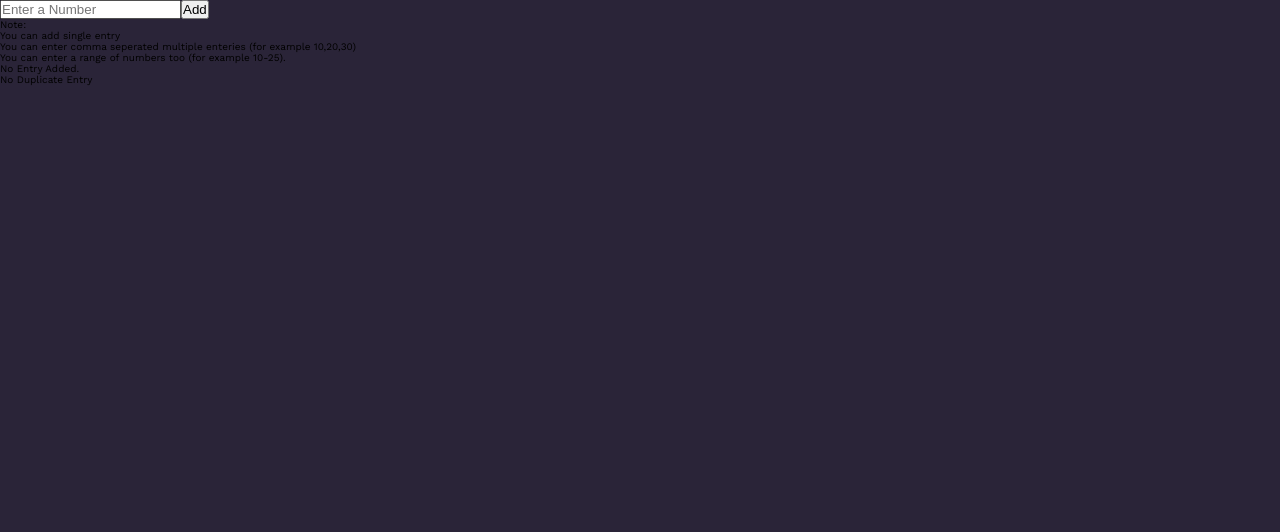
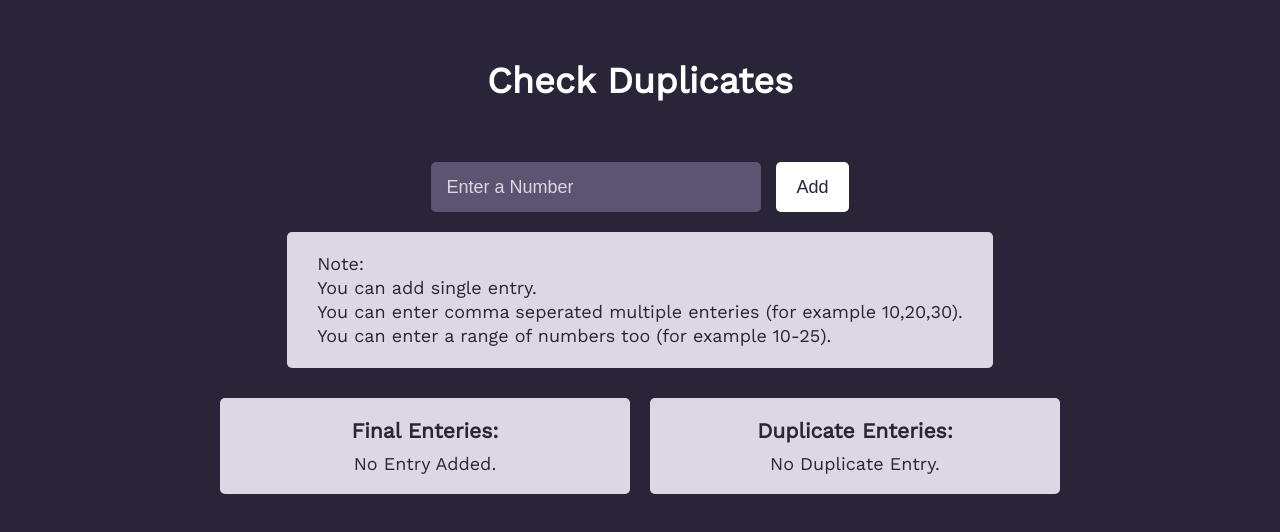
Before and after one commit to devanSAGA/BMS-Test, a React (Create React App) app: page /BMS-Test/assignment1 in a window 1280 px wide. Shown: the top 532 px of the page. Built offline with nearby package versions, Linux system fonts and the light colour scheme.

Commit message:
Add styles for Check Duplicates Page

```diff
--- a/src/components/CheckDuplicates/CheckDuplicates.css
+++ b/src/components/CheckDuplicates/CheckDuplicates.css
@@ -0,0 +1,98 @@
+.check-duplicates-container {
+  display: -webkit-flex;
+  display: -ms-flex;
+  display: flex;
+  flex-direction: column;
+  align-items: center;
+  max-width: 1160px;
+  min-height: 100%;
+  margin: 0 auto;
+  padding: 0 2rem;
+}
+
+.input-section {
+  display: -webkit-flex;
+  display: -ms-flex;
+  display: flex;
+  justify-content: center;
+  align-items: center;
+  margin-bottom: 2rem;
+}
+
+.input-section .input {
+  padding: 1rem 1.5rem;
+  margin-right: 1.5rem;
+  height: 3rem;
+  width: 30rem;
+  border: 0;
+  border-radius: 5px;
+  background-color: var(--tertiary-color);
+  color: var(--primary-text-color);
+  font-size: var(--font-size-s);
+}
+
+.input-section .input::placeholder {
+  color: var(--secondary-text-color);
+}
+
+.button {
+  background-color: var(--primary-text-color);
+  color: var(--primary-color);
+  font-size: var(--font-size-s);
+  border: 0;
+  outline: 0;
+  padding: 1rem 2rem;
+  border-radius: 5px;
+  height: 3rem;
+}
+
+.notes-list {
+  background-color: var(--secondary-text-color);
+  color: var(--primary-color);
+  font-size: var(--font-size-s);
+  padding: 2rem 3rem;
+  border-radius: 5px;
+  list-style-type: none;
+  margin-bottom: 2rem;
+}
+
+.notes-list {
+  line-height: 2.4rem;
+}
+
+.results,
+.results__section {
+  display: -webkit-flex;
+  display: -ms-flex;
+  display: flex;
+}
+
+.results__section {
+  flex-direction: column;
+  align-items: center;
+  background-color: var(--secondary-text-color);
+  color: var(--primary-color);
+  font-size: var(--font-size-s);
+  padding: 2rem 3rem;
+  border-radius: 5px;
+  margin: 1rem;
+  width: 35rem;
+  word-break: break-word;
+  margin-bottom: 4rem;
+}
+
+.results__section--heading {
+  padding-bottom: 1rem;
+}
+
+.error {
+  background-color: var(--error-color);
+  padding: 1rem 1.5rem;
+  margin-bottom: 2rem;
+  border-radius: 5px;
+}
+
+.error--text {
+  font-size: var(--font-size-s);
+  color: var(--error-text-color);
+}
--- a/src/components/CheckDuplicates/CheckDuplicates.js
+++ b/src/components/CheckDuplicates/CheckDuplicates.js
@@ -1,4 +1,5 @@
 import React, { Component } from "react";
+import "./CheckDuplicates.css";
 
 class CheckDuplicates extends Component {
   state = {
@@ -101,32 +102,50 @@ class CheckDuplicates extends Component {
   render() {
     const { input, duplicateEnteries, enteries, error } = this.state;
     return (
-      <div>
-        <div>
+      <div className="centerd-container">
+        <h1 className="heading">Check Duplicates</h1>
+        <div className="input-section">
           <input
             type="text"
+            className="input"
             placeholder="Enter a Number"
             value={input}
             onChange={this.changeInput}
+            onKeyPress={event => {
+              let key = event.keyCode || event.which;
+              if (key === 13) {
+                this.addEntry();
+              }
+            }}
           />
-          <button onClick={this.addEntry}>Add</button>
+          <button className="button" onClick={this.addEntry}>
+            Add
+          </button>
         </div>
-        {error ? <div>{error}</div> : null}
-        <ul>
+        {error ? (
+          <div className="error">
+            <span className="error--text">{error}</span>
+          </div>
+        ) : null}
+        <ul className="notes-list">
           Note:
-          <li>You can add single entry</li>
+          <li>You can add single entry.</li>
           <li>
             You can enter comma seperated multiple enteries (for example
-            10,20,30)
+            10,20,30).
           </li>
           <li>You can enter a range of numbers too (for example 10-25).</li>
         </ul>
-        <div>
-          <div>{enteries.length ? enteries.join(",") : "No Entry Added."}</div>
-          <div>
+        <div className="results">
+          <div className="results__section">
+            <h3 className="results__section--heading">Final Enteries: </h3>
+            {enteries.length ? enteries.join(", ") : "No Entry Added."}
+          </div>
+          <div className="results__section">
+            <h3 className="results__section--heading">Duplicate Enteries: </h3>
             {duplicateEnteries.length
-              ? duplicateEnteries.join(",")
-              : "No Duplicate Entry"}
+              ? duplicateEnteries.join(", ")
+              : "No Duplicate Entry."}
           </div>
         </div>
       </div>
--- a/src/components/HomePage/HomePage.css
+++ b/src/components/HomePage/HomePage.css
@@ -1,4 +1,4 @@
-.homepage {
+.centerd-container {
   display: -webkit-flex;
   display: -ms-flex;
   display: flex;
--- a/src/components/HomePage/HomePage.js
+++ b/src/components/HomePage/HomePage.js
@@ -15,7 +15,7 @@ const tasklist = [
 
 const Homepage = () => {
   return (
-    <div className="homepage">
+    <div className="centerd-container">
       <h1 className="heading">BookMyShow Assignment</h1>
       <section className="tasklist">
         {tasklist.map((task, index) => {
--- a/src/index.css
+++ b/src/index.css
@@ -27,6 +27,9 @@ body,
   --primary-brand-color: #21e6c1;
   --secondary-brand-color: #278ea5;
 
+  --error-color: #ebc0c0;
+  --error-text-color: #ff0000;
+
   --font-size-xs: 1.4rem;
   --font-size-s: 1.8rem;
   --font-size-m: 2.4rem;
```
